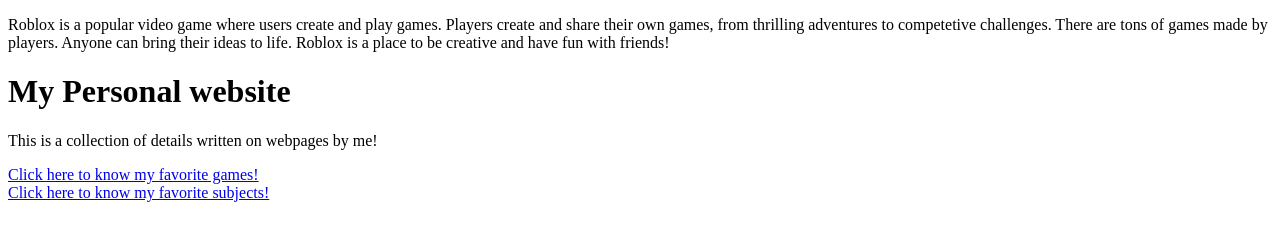
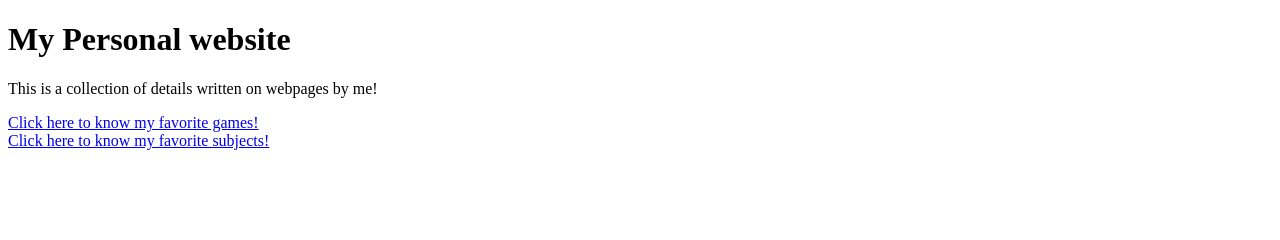
Before and after one commit to mmicszai/Lithium-Lab3-Nunez, a plain HTML site: page index.html in a window 1280 px wide. Drawn offline with Linux system fonts and the light colour scheme.

Commit message:
Update index.html

```diff
--- a/index.html
+++ b/index.html
@@ -1,9 +1,6 @@
 <!DOCTYPE html>
 <html>
       <head>
-           <title>ROBLOX</title>
-
-	   <p>Roblox is a popular video game where users create and play games. Players create and share their own games, from thrilling adventures to competetive challenges. There are tons of games made by players. Anyone can bring their ideas to life. Roblox is a place to be creative and have fun with friends!</p>
 
            <meta charset="UTF-8">
            <meta name="Jomicah Jana Nunez" content="Jomicah Nunez">
```
